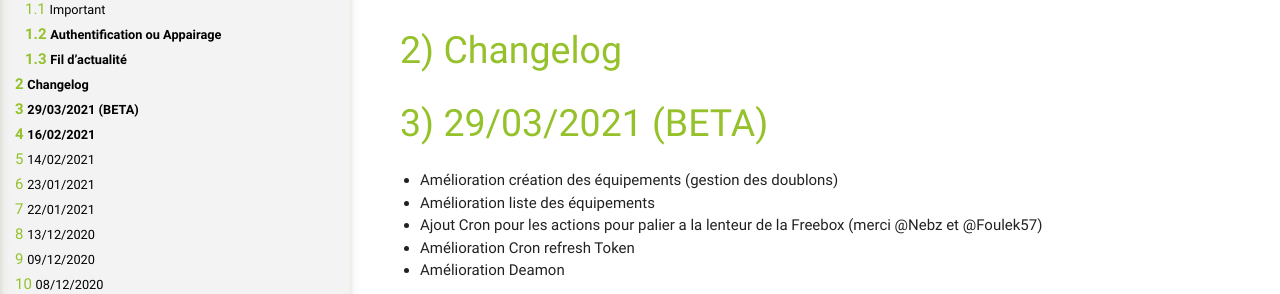
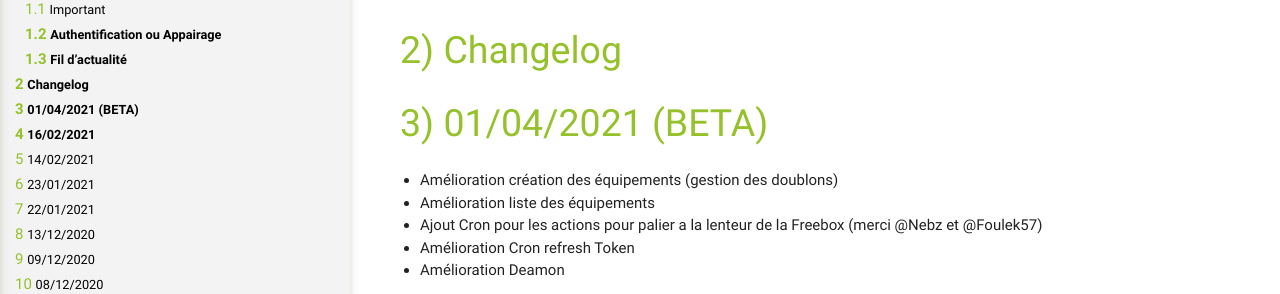
Before and after one commit to mika-nt28/Documentations, a Jekyll site: the page built from Freebox_OS/fr_FR/changelog.md, in a window 1280 px wide and 900 px high, scrolled down 350 px. Shown: the part 159-453 px from the top of the window. Built offline with Jekyll 4.4.1, drawn with Linux system fonts in a browser that asks for light colours.

Commit message:
Update changelog freebox

```diff
--- a/Freebox_OS/fr_FR/changelog.md
+++ b/Freebox_OS/fr_FR/changelog.md
@@ -23,7 +23,7 @@ pluginId: Freebox_OS
 
 # Changelog
 
-# 29/03/2021 (BETA)
+# 01/04/2021 (BETA)
 
 - Amélioration création des équipements (gestion des doublons)
 - Amélioration liste des équipements
```
Also changed, not shown: Freebox_OS/fr_FR/index.md (+6 -0 lines).
